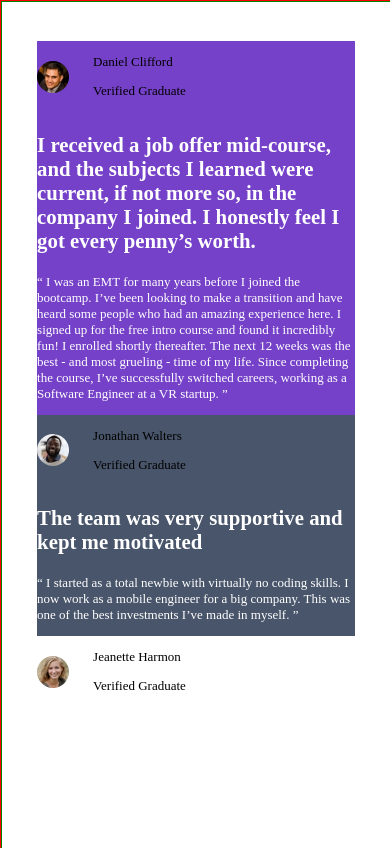
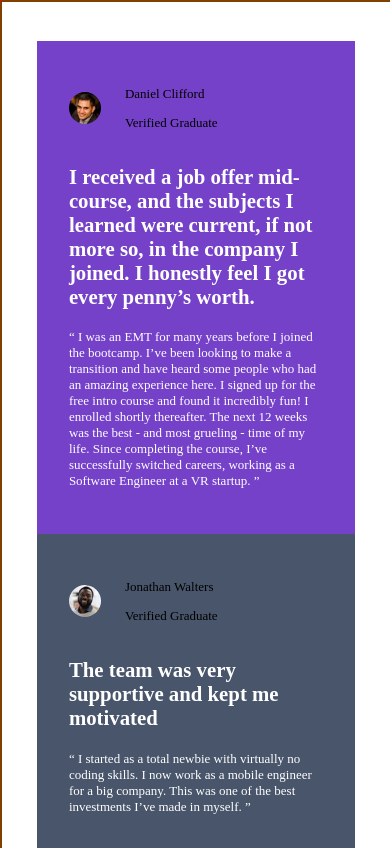
Before and after one commit to ASHISHBISHT-gi/testimonials, a plain HTML site: page index.html in a window 390 px wide. Shown: the top 848 px of the page. Drawn offline with Linux system fonts and the light colour scheme.

Commit message:
changed padding from 6% to 10%

```diff
--- a/styles.css
+++ b/styles.css
@@ -19,7 +19,7 @@ main{
     flex-direction: column;
 }
 .card{
-    padding:10;
+    padding:10%;
 }
 .head{
     display:flex;
```
